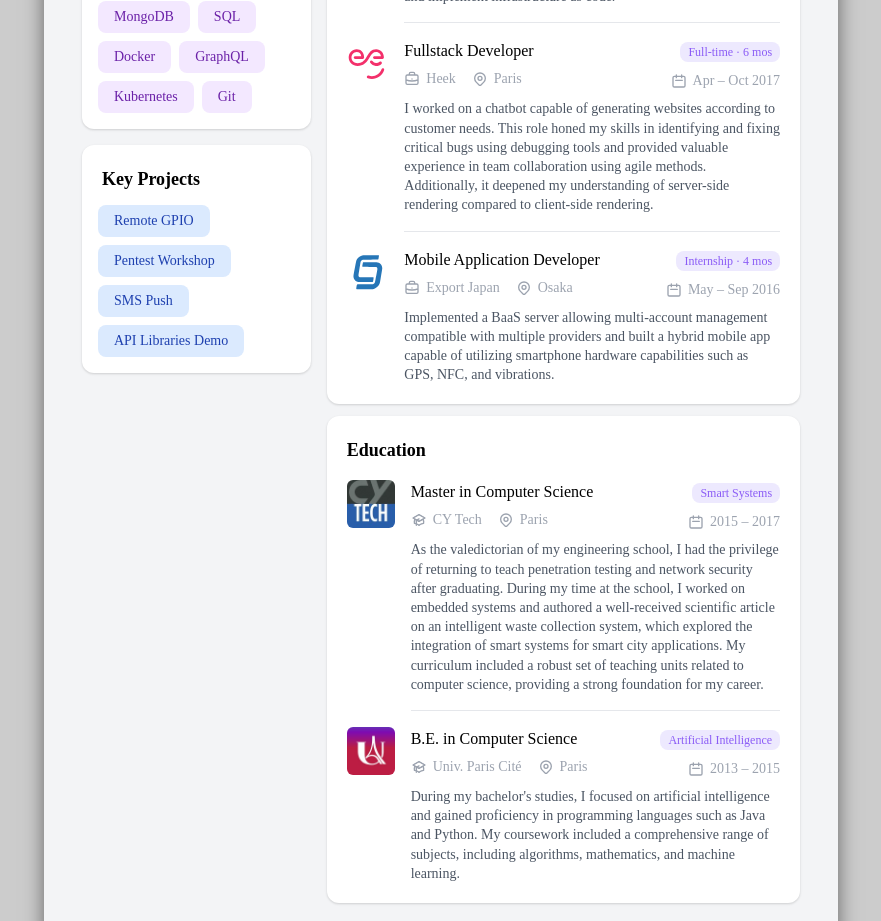
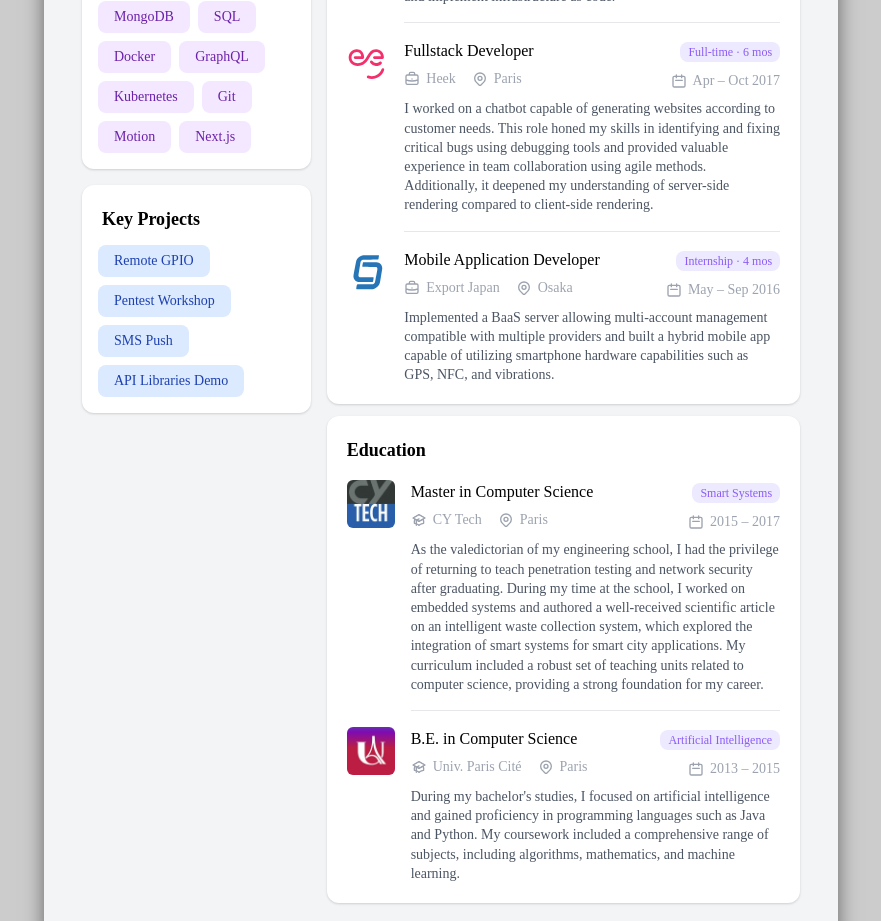
Before and after one commit to melkir/resume, a SvelteKit app: page / in a window 1280 px wide. Shown: the part 840-1761 px from the top of the page, without its empty margins (199-1080 px from the left). Built offline with nearby package versions, Linux system fonts and the light colour scheme; a web font is replaced by a local one.

Commit message:
feat: add new technologies to experience section in +page.svelte

```diff
--- a/src/routes/+page.svelte
+++ b/src/routes/+page.svelte
@@ -38,7 +38,9 @@
     'Docker',
     'GraphQL',
     'Kubernetes',
-    'Git'
+    'Git',
+    'Motion',
+    'Next.js',
   ];
 
   const projects = [
```
